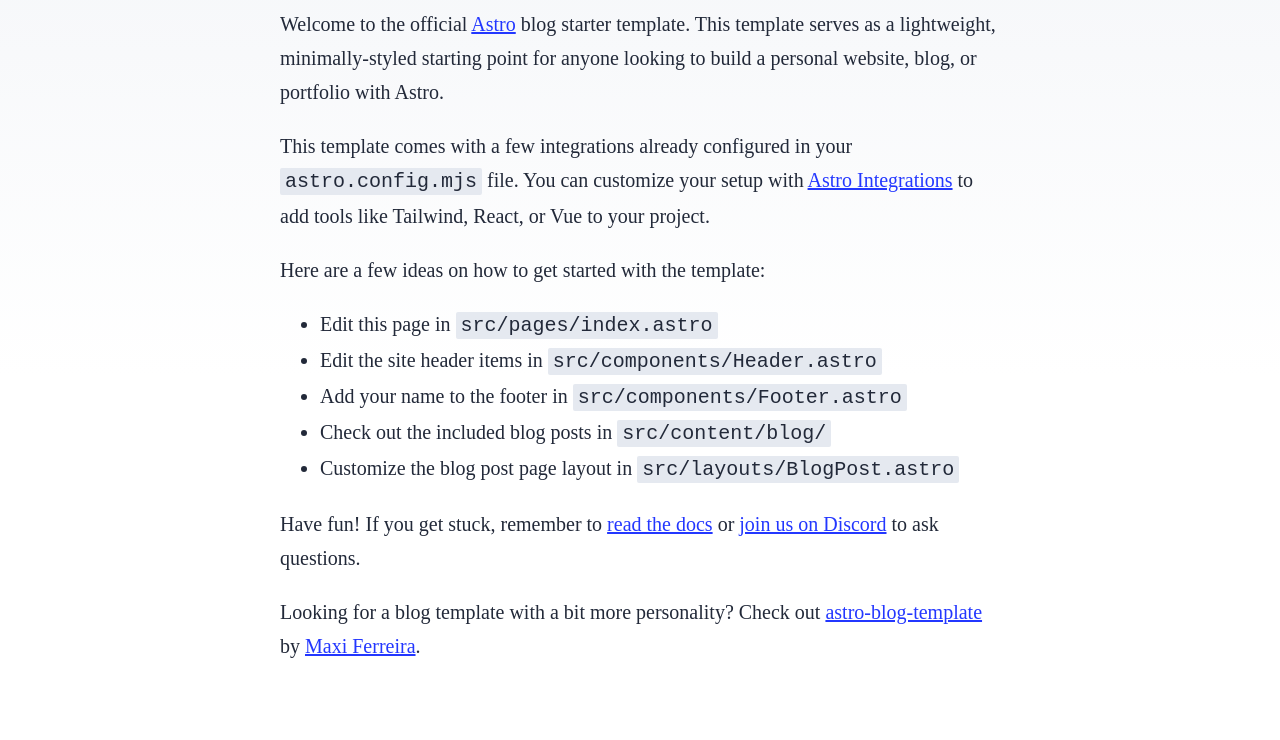
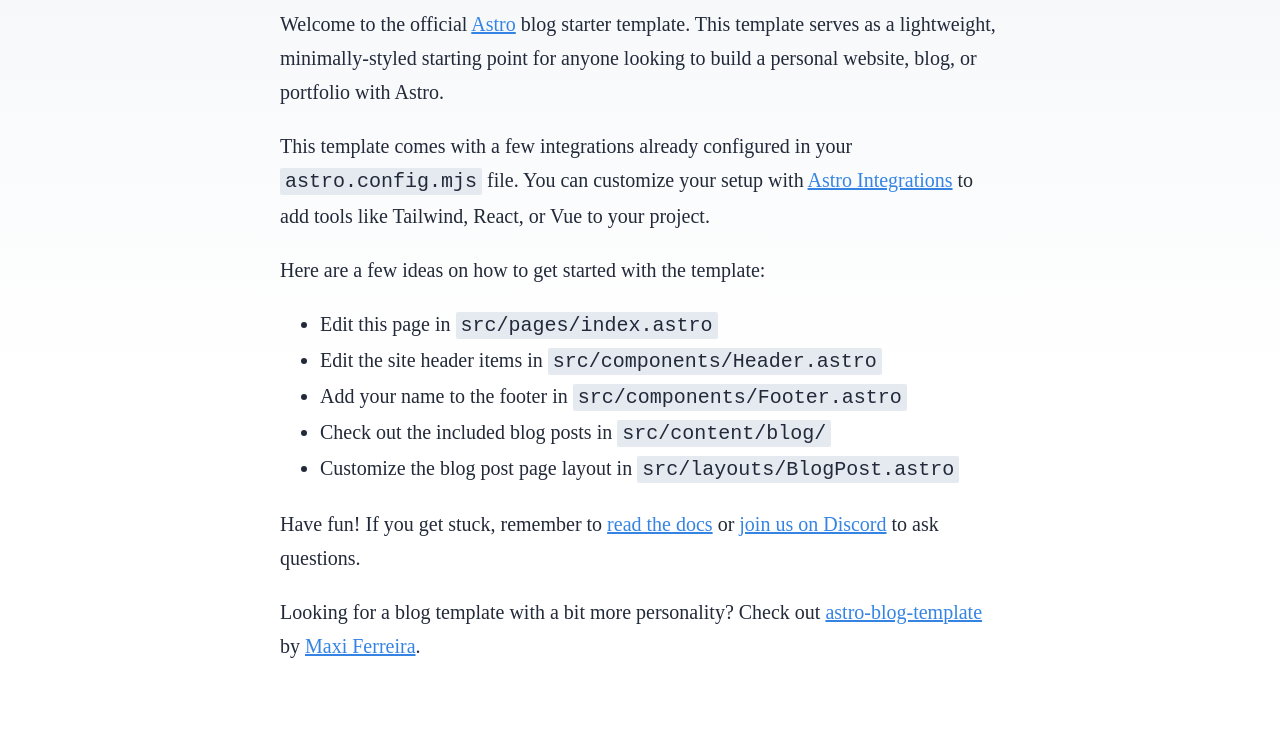
Before and after one commit to bdelucia/bobbeh.io, an Astro site: page / in a window 1280 px wide. Shown: the part 224-964 px from the top of the page. Built offline with nearby package versions, Linux system fonts and the light colour scheme; Astro itself is replaced by a stand-in of ours.

Commit message:
accent colors

```diff
--- a/src/styles/global.css
+++ b/src/styles/global.css
@@ -5,8 +5,8 @@
  */
 
 :root {
-	--accent: #2337ff;
-	--accent-dark: #000d8a;
+	--accent: #3584e4;
+	--accent-dark: #00ffff;
 	--black: 15, 18, 25;
 	--gray: 96, 115, 159;
 	--gray-light: 229, 233, 240;
```
